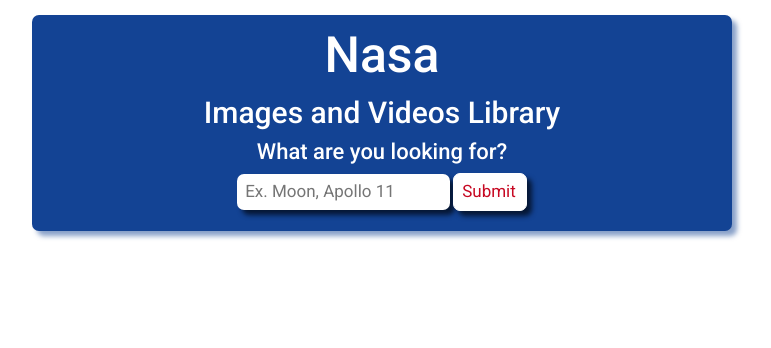
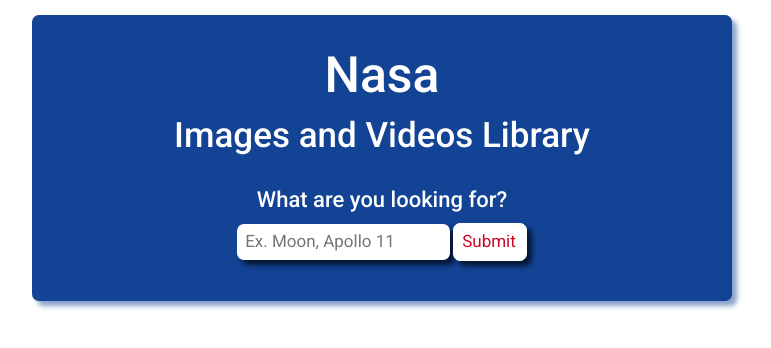
Before and after one commit to Alessandra198/nasa-media, a React (Create React App) app: page / in a window 1280 px wide. Shown: the top 348 px of the page, without its empty margins (258-1029 px from the left). Built offline with nearby package versions, Linux system fonts and the light colour scheme.

Commit message:
Updated style

```diff
--- a/public/index.html
+++ b/public/index.html
@@ -8,17 +8,17 @@
       name="description"
       content="Web site to find Nasa's images and videos"
     />
+    <link
+      href="https://cdn.jsdelivr.net/npm/bootstrap@5.3.3/dist/css/bootstrap.min.css"
+      rel="stylesheet"
+      integrity="sha384-QWTKZyjpPEjISv5WaRU9OFeRpok6YctnYmDr5pNlyT2bRjXh0JMhjY6hW+ALEwIH"
+      crossorigin="anonymous"
+    />
     <link rel="preconnect" href="https://fonts.googleapis.com" />
     <link rel="preconnect" href="https://fonts.gstatic.com" crossorigin />
     <link
       href="https://fonts.googleapis.com/css2?family=Roboto:ital,wght@0,100;0,300;0,400;0,500;0,700;0,900;1,100;1,300;1,400;1,500;1,700;1,900&display=swap"
       rel="stylesheet"
-    />
-    <link
-      href="https://cdn.jsdelivr.net/npm/bootstrap@5.3.3/dist/css/bootstrap.min.css"
-      rel="stylesheet"
-      integrity="sha384-QWTKZyjpPEjISv5WaRU9OFeRpok6YctnYmDr5pNlyT2bRjXh0JMhjY6hW+ALEwIH"
-      crossorigin="anonymous"
     />
     <title>Nasa Media</title>
   </head>
--- a/src/App.css
+++ b/src/App.css
@@ -11,8 +11,8 @@
 }
 
 .App h2 {
-  font-size: 30px;
-  margin-top: 0;
+  font-size: 35px;
+  margin-bottom: 30px;
 }
 
 .App .container {
@@ -20,6 +20,6 @@
   background-color: rgba(19, 67, 148, 1);
   box-shadow: 5px 5px 5px rgba(19, 67, 148, 0.5);
   margin: 15px auto;
-  padding-bottom: 20px;
+  padding: 20px 0 40px 0;
   border-radius: 7px;
 }
--- a/src/Search.css
+++ b/src/Search.css
@@ -2,6 +2,7 @@
   color: white;
   text-align: center;
   font-size: 22px;
+  margin-bottom: 10px;
 }
 
 .Search form {
```
